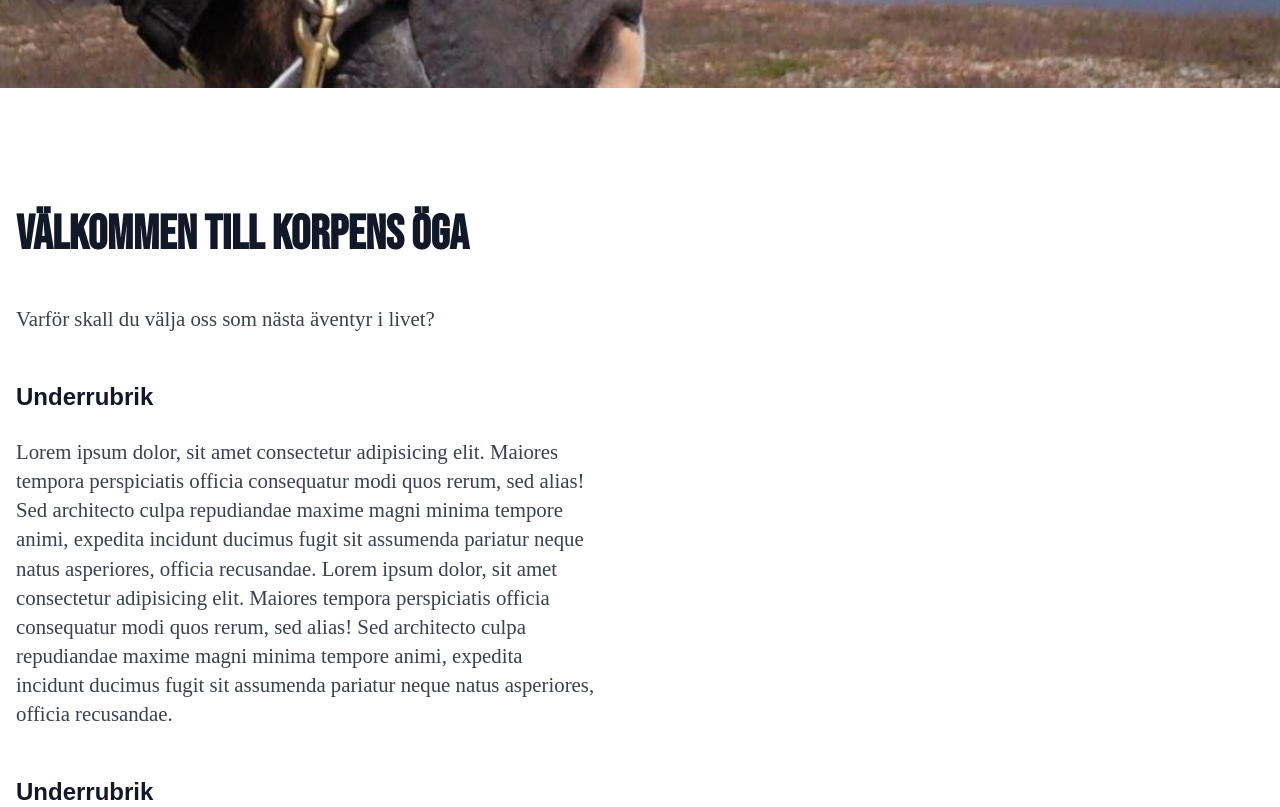
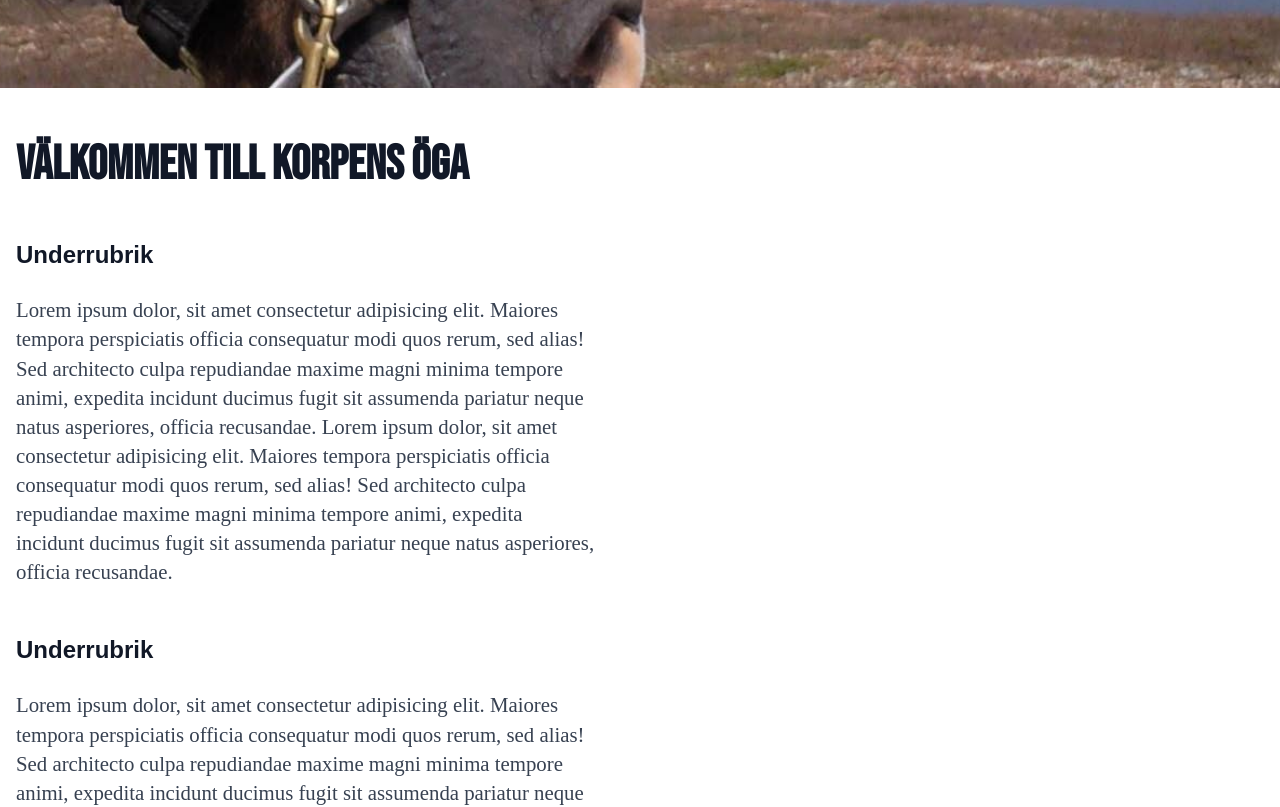
Before and after one commit to tomascoox/korpensoga2023, a Next.js app: page / in a window 1280 px wide. Shown: the part 860-1667 px from the top of the page. Built offline with nearby package versions, Linux system fonts and the light colour scheme; a web font is replaced by a local one; what tailwind-clip-path would draw is missing.

Commit message:
tweak margins

```diff
--- a/src/pages/index.tsx
+++ b/src/pages/index.tsx
@@ -11,14 +11,10 @@ export default function Home() {
                 <link rel="icon" href="/favicon.ico" />
             </Head>
             <Navbar />
-
-            <div className="mt-[0px] md:mt-[0px]">
-                <Hero />
-            </div>
-            <main className="container mx-auto px-4 mt-[100px] md:mt-[120px] mb-4">
+            <Hero />
+            <main className="container mx-auto px-4 mt-[50px] md:mt-[50px] mb-24">
                 <div className="prose">
                     <h1>VÄLKOMMEN TILL KORPENS ÖGA</h1>
-                    <p>Varför skall du välja oss som nästa äventyr i livet?</p>
                     <h2>Underrubrik</h2>
                     <p>
                         Lorem ipsum dolor, sit amet consectetur adipisicing elit. Maiores tempora perspiciatis officia consequatur modi quos rerum,
```
